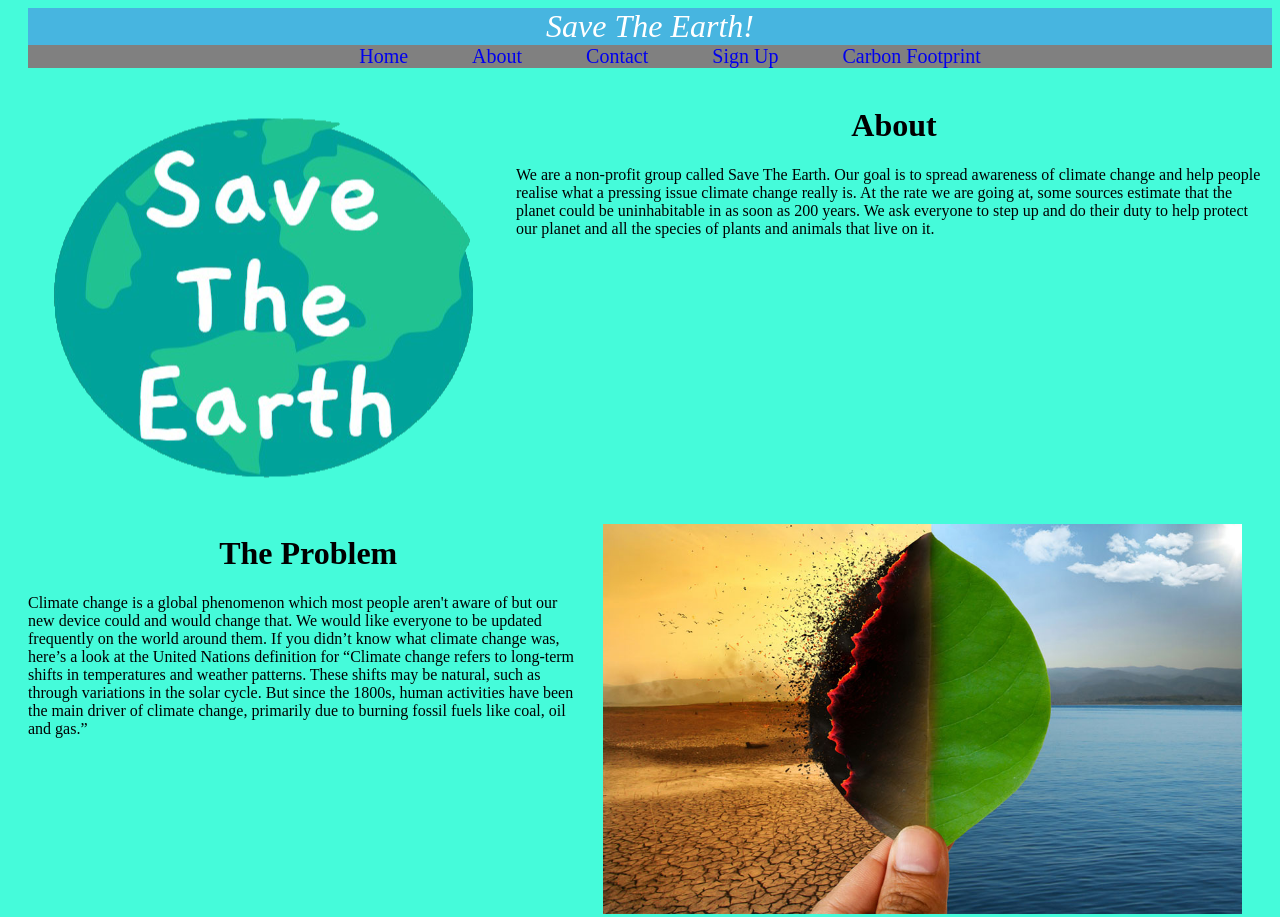
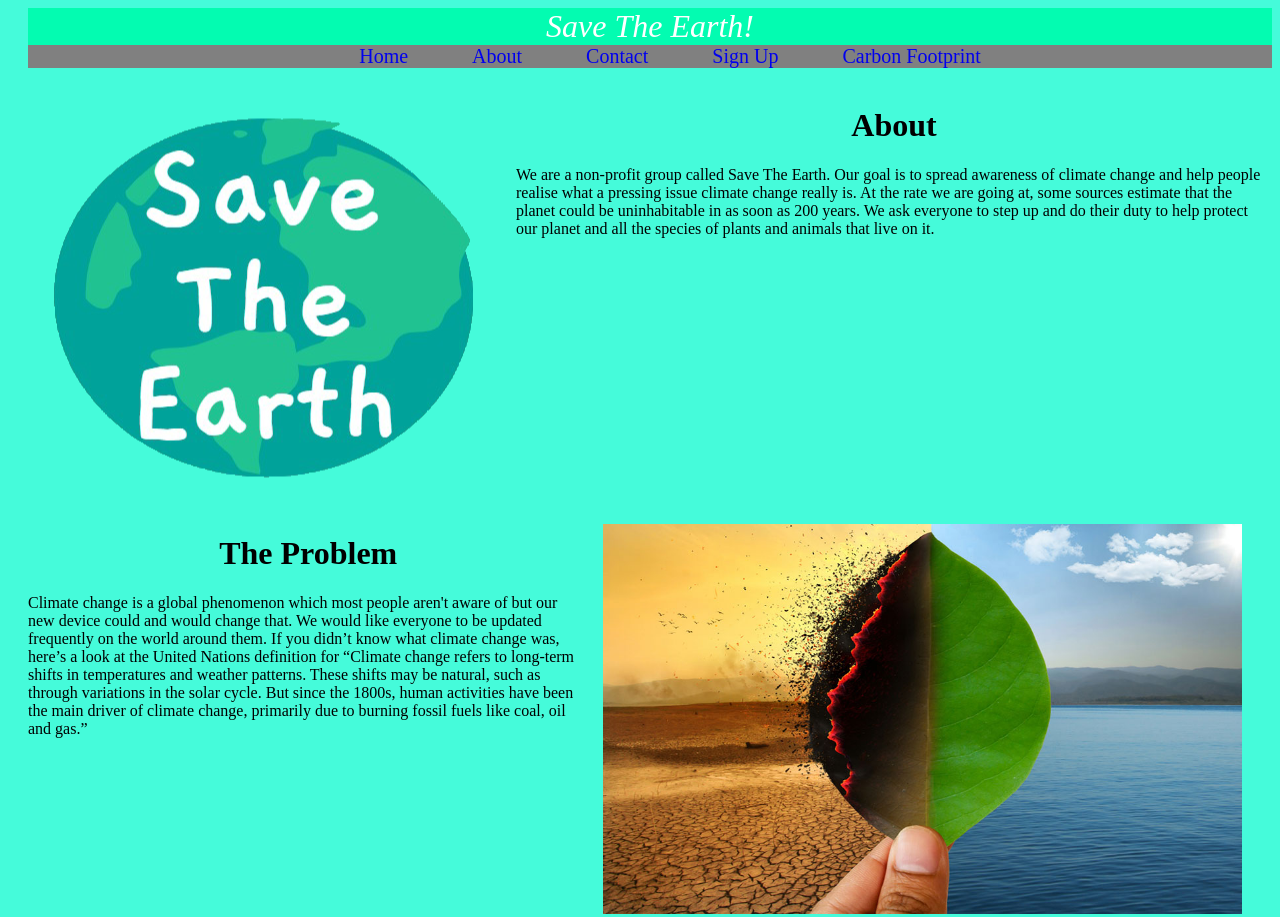
Before and after one commit to RakeshASC22/SAVETHEEARTH, a plain HTML site: page index.html in a window 1280 px wide. Shown: the top 917 px of the page. Drawn offline with Linux system fonts and the light colour scheme.

Commit message:
Update style.css

```diff
--- a/css/style.css
+++ b/css/style.css
@@ -6,7 +6,7 @@ header{
     text-align:center;
     font-size:xx-large;
     font-style:oblique;
-    background-color:rgb(71, 181, 224);
+    background-color:rgb(3, 252, 177);
     color: white;
 }
 #sm{
```
